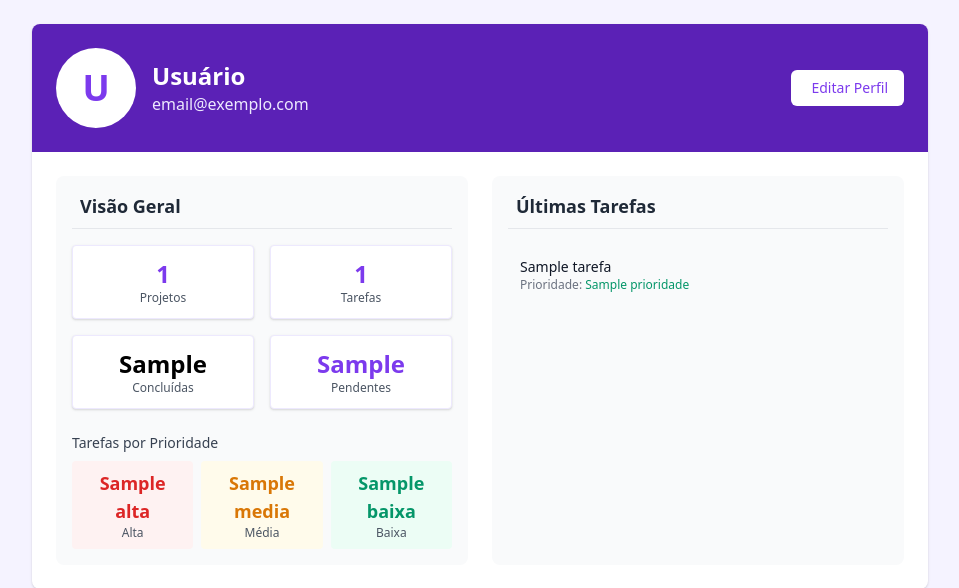
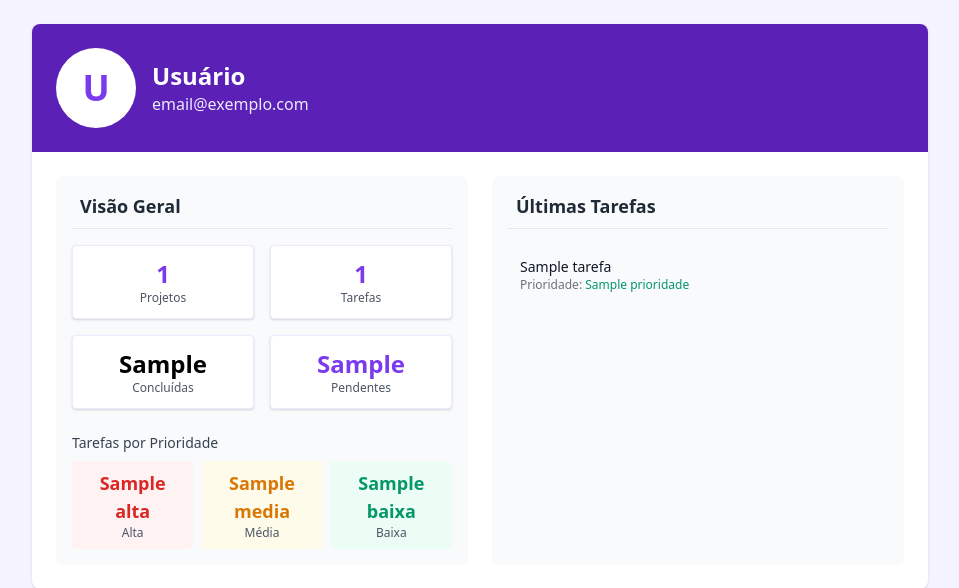
Before and after one commit to Livianoronhaa/FastAPI-Projetos, a FastAPI app: template app/templates/perfil.html in a window 1280 px wide. Shown: the top 588 px of the page, without its empty margins (160-1119 px from the left). Run offline with FastAPI, Linux system fonts and the light colour scheme; the template is opened without the code that fills it: most values are stand-ins (such as "Sample title", 1, 10 or a date in 2020).

Commit message:
alterações nas rotas

```diff
--- a/app/routes/auth.py
+++ b/app/routes/auth.py
@@ -10,10 +10,10 @@ from ..config import templates
 
 router = APIRouter()
 
-@router.get("/login", response_class=HTMLResponse)
+@router.get("/", response_class=HTMLResponse)
 async def login_page(request: Request):
     return templates.TemplateResponse("login.html", {"request": request})
-@router.post("/login", response_class=RedirectResponse)
+@router.post("/", response_class=RedirectResponse)
 async def login(
     email: str = Form(...),
     password: str = Form(...),
@@ -32,7 +32,7 @@ async def login(
 @router.get("/logout", response_class=RedirectResponse)
 @router.post("/logout", response_class=RedirectResponse)
 async def logout(request: Request):
-    response = RedirectResponse(url="/login", status_code=status.HTTP_303_SEE_OTHER)
+    response = RedirectResponse(url="/", status_code=status.HTTP_303_SEE_OTHER)
     response.delete_cookie("access_token")
     return response
 
--- a/app/templates/login.html
+++ b/app/templates/login.html
@@ -7,7 +7,7 @@
         <div class="flex justify-center">
             <img src="/static/assets/logo1.svg" class="w-36 m-4" alt="">
         </div>
-        <form action="/login" method="post" class="space-y-6">
+        <form action="/" method="post" class="space-y-6">
             <div>
                 <label for="email" class="block text-sm font-medium text-gray-700">E-mail</label>
                 <input type="email" id="email" name="email" required
--- a/app/templates/perfil.html
+++ b/app/templates/perfil.html
@@ -15,10 +15,6 @@
           <p class="text-purple-100">{{ user.email if user else 'email@exemplo.com' }}</p>
         </div>
       </div>
-      <button onclick="openEditModal()"
-        class="mt-4 sm:mt-0 bg-white text-purple-600 hover:bg-purple-50 px-4 py-2 rounded-md text-sm font-medium transition duration-150 ease-in-out">
-        <i class="fas fa-edit mr-1"></i> Editar Perfil
-      </button>
     </div>
   </div>
 
--- a/app/templates/register.html
+++ b/app/templates/register.html
@@ -39,7 +39,7 @@
             </div>
         </form>
         <div class="mt-6 text-center">
-            <a href="/login" class="text-sm text-purple-800 hover:text-purple-300">
+            <a href="/" class="text-sm text-purple-800 hover:text-purple-300">
                 Já tenho uma conta
             </a>
         </div>
```
